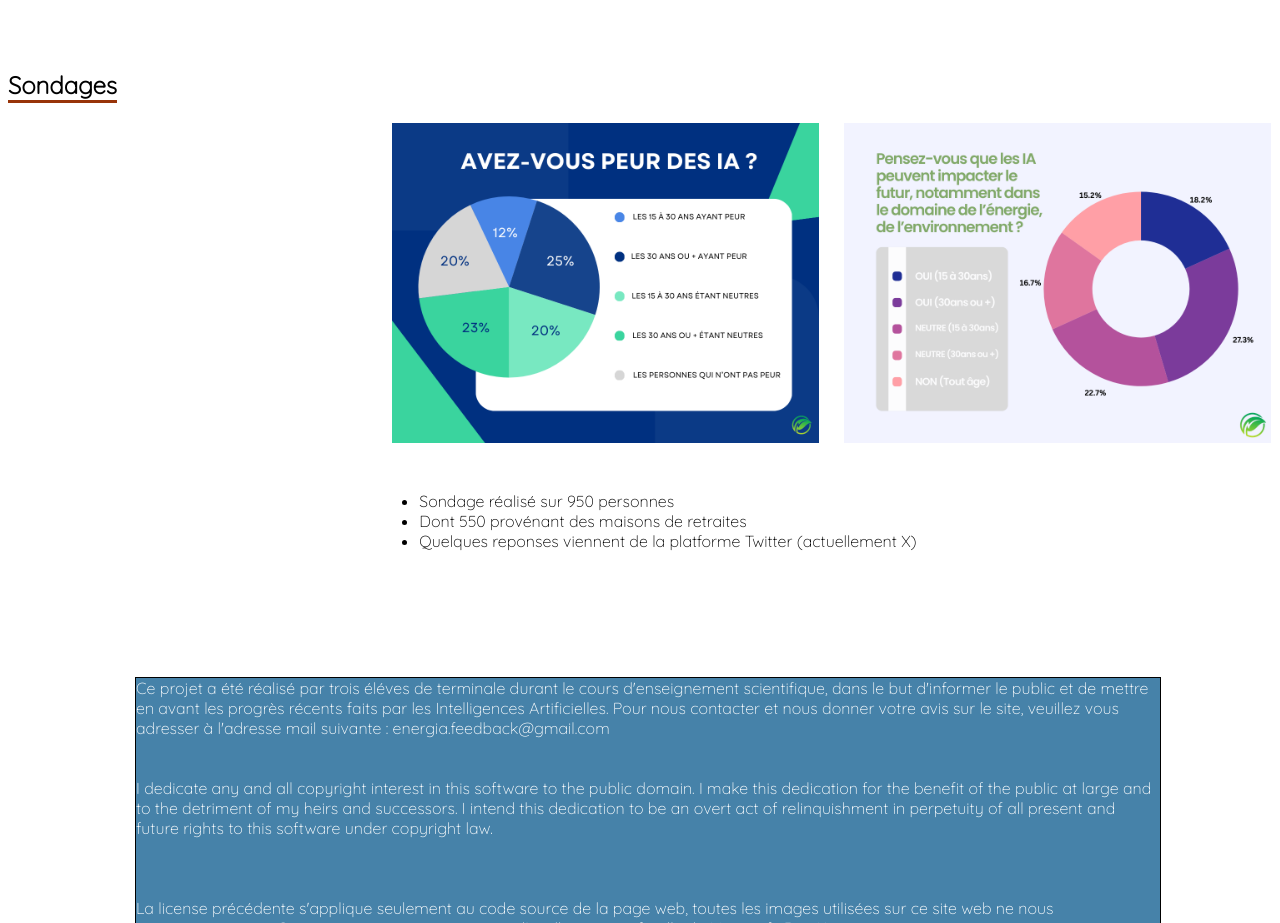
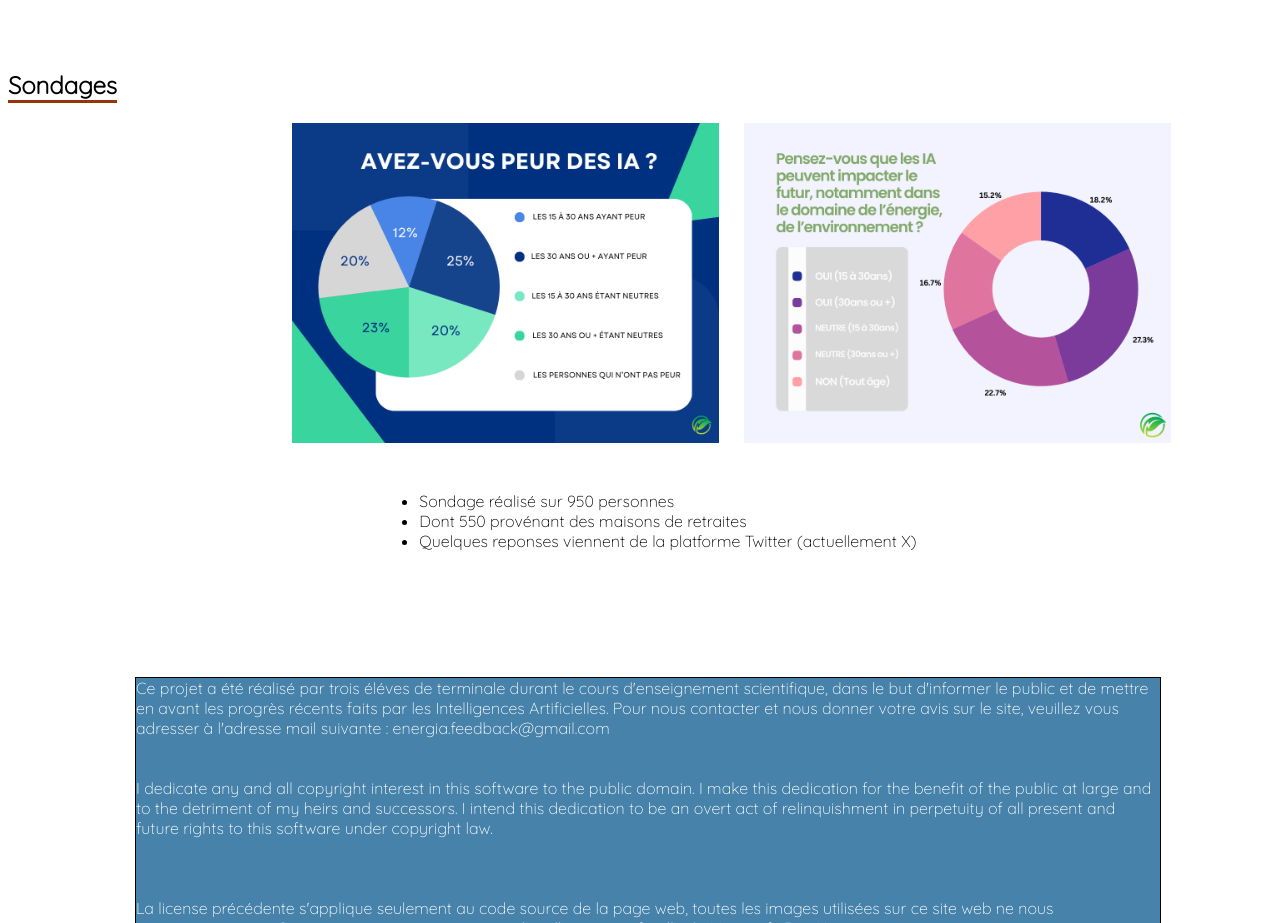
Before and after one commit to raresElu12/energIA, a plain HTML site: page ia.html in a window 1280 px wide. Shown: the part 920-1843 px from the top of the page. Drawn offline with Linux system fonts and the light colour scheme; no server answers.

Commit message:
Update styleia.css

```diff
--- a/styleia.css
+++ b/styleia.css
@@ -169,7 +169,7 @@ div#point-3{
     height:30vh;
     align-self:center;
     gap:2vw;
-    right:5vw;
+    right:12.8vw;
 }
 #sondages .container#images img{
     width:40vw;
```
